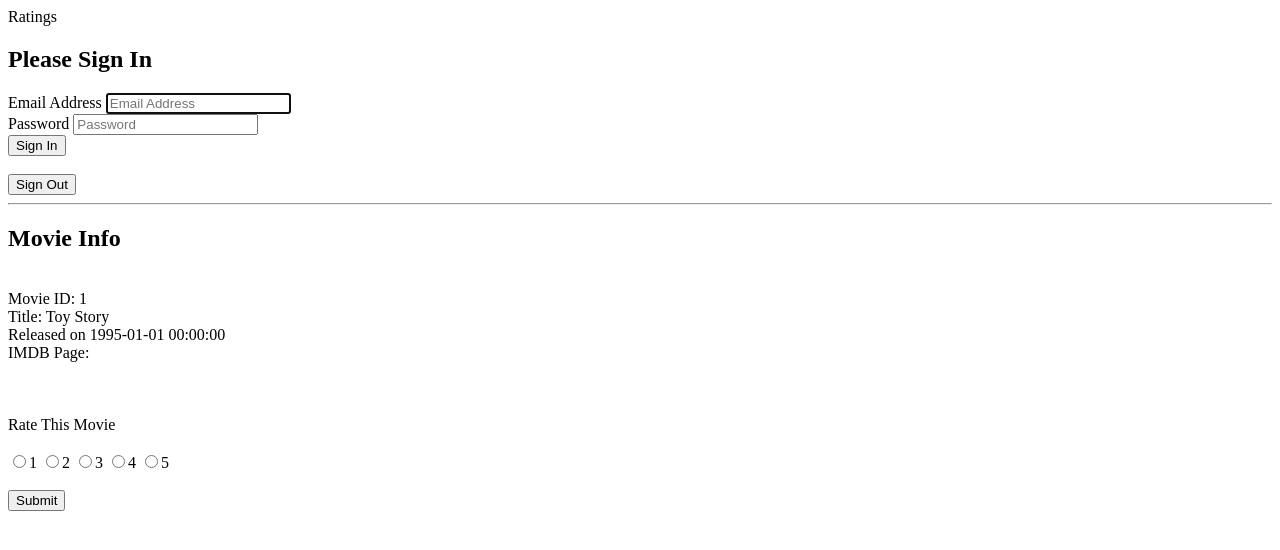
After one commit to antoniawang/ratings, a Flask app: page /movies/1 in a window 1280 px wide. The commit adds this page. Shown: the top 550 px of the page. Run offline with Flask 2, Linux system fonts and the light colour scheme; data comes from the database, SQL or seed files in the repository; both versions use the stored data as it was after the commit; some libraries are stand-ins or nearby versions.

Commit message:
users can add and change ratings

```diff
--- a/server.py
+++ b/server.py
@@ -6,6 +6,8 @@ from flask import Flask, render_template, url_for, redirect, request, flash, ses
 from flask_debugtoolbar import DebugToolbarExtension
 
 from model import User, Rating, Movie, connect_to_db, db
+
+from datetime import date
 
 
 app = Flask(__name__)
@@ -39,9 +41,13 @@ def show_user(id):
     """Return page showing the details of a given user.
     """
 
-    logged_in_user = User.query.filter_by(user_id=id).first()
+    user = User.query.filter_by(user_id=id).one()
 
-    return render_template('user_info.html', user=logged_in_user)
+    rated_movies = db.session.query(Rating.movie_id, Rating.score).filter_by(user_id=id).join(Movie)
+
+
+
+    return render_template('user_info.html', user=user, rated_movies=rated_movies)
 
 
 
@@ -68,9 +74,6 @@ def process_login():
         flash("Welcome back, %s!" %(user_email))
 
     session['user_id'] = this_user.user_id
-
-
-
     user = int(session['user_id'])
     return redirect('/users/%d' %(user))
 
@@ -84,8 +87,52 @@ def process_logout():
 def show_movies():
     """Return page showing list of all the movies.
     """
-    movies = Movie.query.all()
-    return render_template('movies.html', movies=movies)
+    movies = Movie.query.order_by(Movie.title).all()
+    #release_year = movies.released_at.strftime("%Y")
+    #release_year = db.session.query(Movie.released_at).all().strftime("%Y")
+    return render_template('movies_list.html', movies=movies)
+
+
+@app.route("/movies/<int:id>")
+def show_movie(id):
+    """Return page showing the details of a given user.
+    """
+
+    movie_detail = Movie.query.filter_by(movie_id=id).one()
+
+
+    return render_template('movie_info.html', movie=movie_detail)
+
+@app.route("/add_rating", methods=["POST", "GET"])
+def add_rating():
+    """User add rating for a movie
+    """
+    user = int(session['user_id'])
+    user_score = request.form.get("score")
+    this_movie_id = request.form.get("movie_id")
+    this_movie_id_tuple = (int(this_movie_id),)
+    print this_movie_id_tuple, type(this_movie_id_tuple), "**********************"
+    rated_movies = db.session.query(Rating.movie_id).filter_by(user_id=user).all()
+    print rated_movies, type(rated_movies), "**********************"
+
+    print rated_movies, "**************"
+
+    if this_movie_id_tuple not in set(rated_movies):
+        new_rating = Rating(user_id=user, movie_id=this_movie_id, score=user_score)
+        db.session.add(new_rating)
+        db.session.commit()
+        flash("You've added a new rating.")
+    else:
+        already_rated_movie = db.session.query(Rating).filter_by(movie_id=this_movie_id, user_id=user).one()
+        print already_rated_movie.score, "************************************"
+        already_rated_movie.score = user_score
+        print already_rated_movie.score, "************************************"
+        db.session.commit()
+        flash("You've re-rated this movie.")
+
+
+
+    return redirect('/users/%d' %(user))
 
 
 if __name__ == "__main__":
--- /dev/null
+++ b/templates/movie_info.html
@@ -0,0 +1,27 @@
+{% extends 'base.html' %}
+{% block content %}
+
+<h2>Movie Info</h2>
+  <br>Movie ID: {{ movie.movie_id }}
+  <br>Title: {{ movie.title }}
+  <br>Released on {{ movie.released_at }}
+  <br>IMDB Page: {{ movie.imdb_url }}
+
+<br><br>
+<br><br>
+
+<form method="POST" action="/add_rating">
+  Rate This Movie
+    <input type="hidden" name="movie_id" value="{{ movie.movie_id }}">
+    <br><br>
+    <input type="radio" name="score" value="1">1
+    <input type="radio" name="score" value="2">2
+    <input type="radio" name="score" value="3">3
+    <input type="radio" name="score" value="4">4
+    <input type="radio" name="score" value="5">5
+  <br><br>
+  <input type="submit">
+</form>
+
+
+{% endblock %}
--- a/templates/movies.html
+++ b/templates/movies_list.html
@@ -6,7 +6,7 @@
       {% for movie in movies %}
           <li>
               <a href="/movies/{{ movie.movie_id }}">
-                {{ movie.title }} ({{ movie.imdb_url }})
+                {{ movie.title }}
               </a>
           </li>
       {% endfor %}
```
Also changed, not shown: templates/user_info.html (+61 -0 lines), ratings.db.
